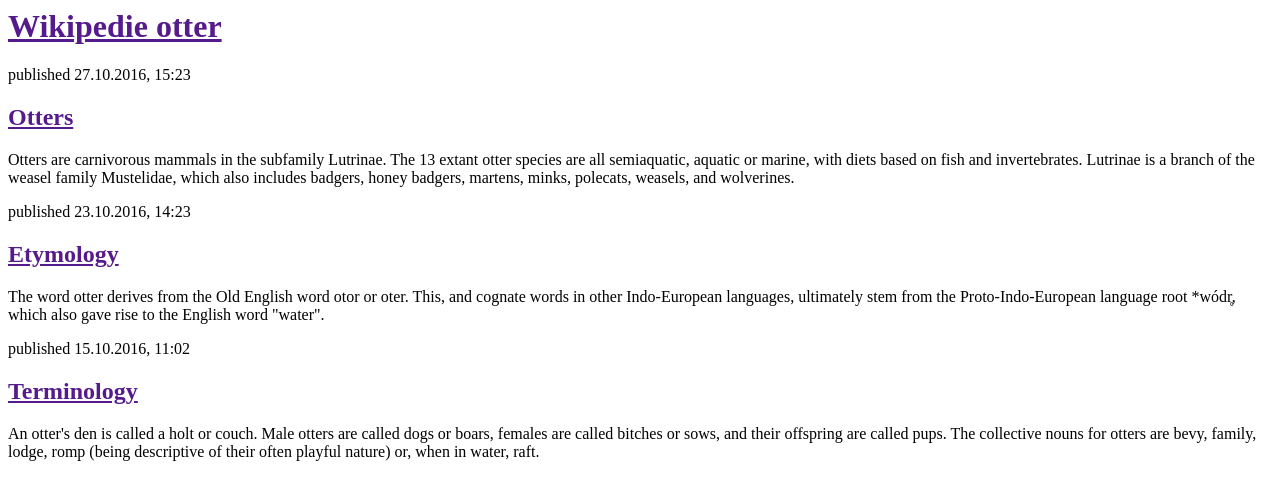
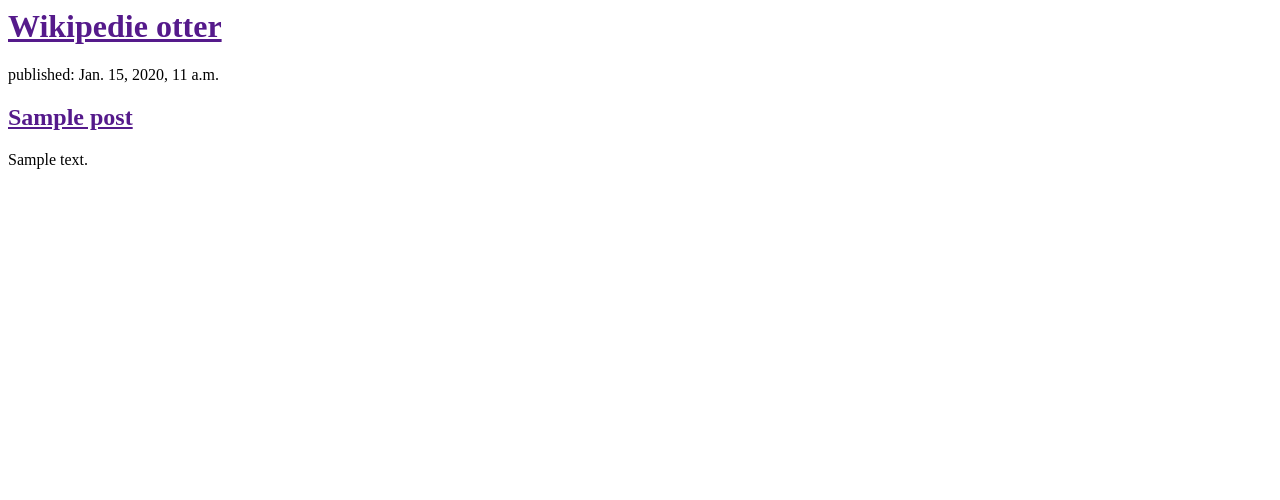
Before and after one commit to katuska1994/my-first-blog, a Django app: template blog/templates/blog/post_list.html in a window 1280 px wide. Shown: the top 500 px of the page. Run offline with Django 3.2, Linux system fonts and the light colour scheme; the template is opened without the code that fills it: values that come from a table or form of the project are taken from there, others are empty; tables that the repository leaves empty hold one stand-in row (values such as "Sample post").

Commit message:
modified templates to display posts from database

```diff
--- a/blog/templates/blog/post_list.html
+++ b/blog/templates/blog/post_list.html
@@ -7,23 +7,17 @@
             <h1><a href="">Wikipedie otter</a></h1>
         </div>
 
+        {% for post in posts %}
+
         <div>
-            <p> published 27.10.2016, 15:23</p>
-            <h2><a href="">Otters</a></h2>
-            <p> Otters are carnivorous mammals in the subfamily Lutrinae. The 13 extant otter species are all semiaquatic, aquatic or marine, with diets based on fish and invertebrates. Lutrinae is a branch of the weasel family Mustelidae, which also includes badgers, honey badgers, martens, minks, polecats, weasels, and wolverines.</p>
+            <p>published: {{post.published_date}}</p>
+            <h2><a href="">{{post.title}}</a></h2>
+            <p> {{post.text|linebreaksbr}}</p>
+
         </div>
 
-        <div>
-            <p>published 23.10.2016, 14:23</p>
-            <h2><a href="">Etymology</a></h2>
-            <p> The word otter derives from the Old English word otor or oter. This, and cognate words in other Indo-European languages, ultimately stem from the Proto-Indo-European language root *wódr̥, which also gave rise to the English word "water".</p>
-        </div>
+        {% endfor %}
 
-        <div>
-            <p>published 15.10.2016, 11:02</p>
-            <h2><a href="">Terminology</a></h2>
-            <p> An otter's den is called a holt or couch. Male otters are called dogs or boars, females are called bitches or sows, and their offspring are called pups. The collective nouns for otters are bevy, family, lodge, romp (being descriptive of their often playful nature) or, when in water, raft.</p>
-        </div>
 
     </body>
 </html>
--- a/blog/views.py
+++ b/blog/views.py
@@ -1,4 +1,7 @@
 from django.shortcuts import render
+from django.utils import timezone
+from .models import Post
 
 def post_list(request):
-    return render(request, 'blog/post_list.html', {})
+    posts = Post.objects.filter(published_date__lte=timezone.now()).order_by('published_date')
+    return render(request, 'blog/post_list.html', {'posts': posts})
```
